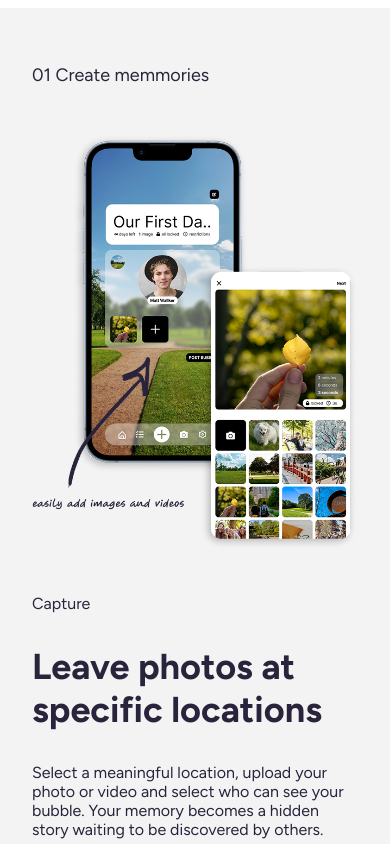
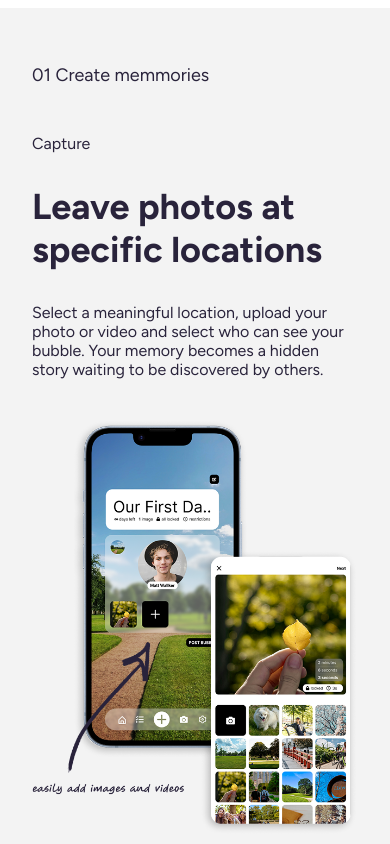
Before and after one commit to 3n0wd3n/Bubble, a Next.js app in the folder bubble/: page / in a window 390 px wide. Shown: the part 2280-3124 px from the top of the page. Built offline with nearby package versions, Linux system fonts and the light colour scheme.

Commit message:
update page.module.css

```diff
--- a/bubble/src/app/page.module.css
+++ b/bubble/src/app/page.module.css
@@ -694,16 +694,32 @@
   .nav__buttons,
   .intro__buttons,
   .download__buttons {
-  display: flex;
-  flex-direction: column;
-  gap: 16px;
-  align-items: center;
+    display: flex;
+    flex-direction: column;
+    gap: 16px;
+    align-items: center;
   }
 
   .about h2,
   .download__content h2 {
     font-size: 36px;
     width: 100%;
+  }
+
+  .faq__row {
+    flex-direction: column;
+  }
+
+  .create__content, .follow__content {
+    flex-direction: column-reverse;
+  }
+
+   .follow__content .follow__image, .follow__content .follow__container {
+    flex: unset;
+  }
+
+  .create__content .create__image, .create__content .create__container {
+    flex: unset;
   }
 
   .create__container h2,
@@ -814,12 +830,12 @@
   }
 
   .footer__bottom {
-    flex-direction: column;
+    flex-direction: column-reverse;
     gap: 20px;
   }
 
   .footer__bottom_legal_container{
-  flex-direction: column;
+  flex-direction: column-reverse;
   }
 
   .footer__bottom_legal {
```
